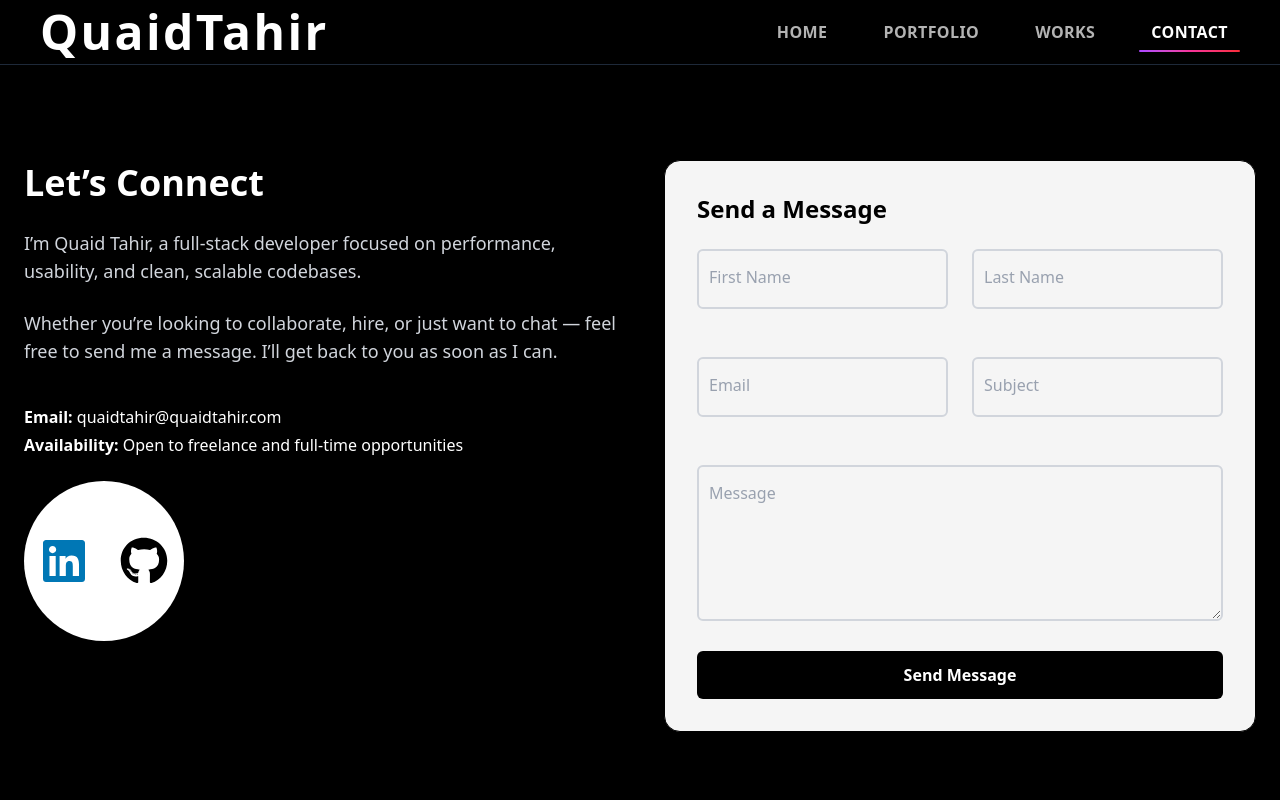
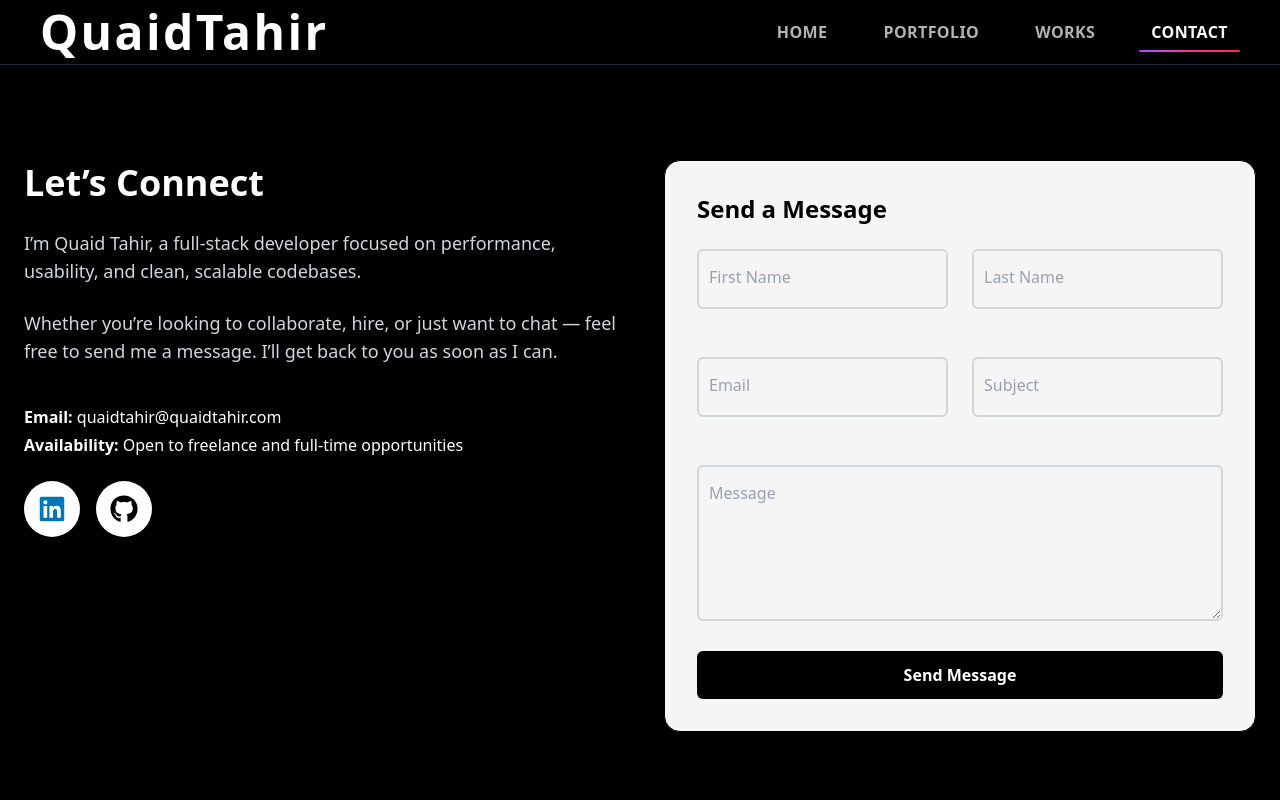
Before and after one commit to QuaidCodes/quaidtahir.com, a Next.js app: page /contact in a window 1280 px wide. Shown: the top 800 px of the page. Built offline with nearby package versions, Linux system fonts and the light colour scheme.

Commit message:
contact social added

```diff
--- a/src/components/SocialWheel.tsx
+++ b/src/components/SocialWheel.tsx
@@ -1,47 +1,28 @@
 "use client";
 
-import { motion } from "framer-motion";
 import { FaGithub, FaLinkedin } from "react-icons/fa";
 import Link from "next/link";
 
-export default function SocialWheel() {
+export default function SocialIcons() {
   return (
-    <div className="w-40 h-40 rounded-full overflow-hidden flex shadow-lg">
-      {/* Left half - LinkedIn */}
-      <motion.div
-        className="w-1/2 h-full bg-white flex items-center justify-center cursor-pointer"
-        whileHover={{ backgroundColor: "#0077b5", scale: 1.05 }}
-      >
-        <Link
-          href="https://linkedin.com"
-          target="_blank"
-          aria-label="LinkedIn"
-          className="flex items-center justify-center w-full h-full "
-        >
+    <div className="flex gap-4 items-center">
+      <Link href="https://linkedin.com/in/quaidtahir" target="_blank" aria-label="LinkedIn">
+        <div className="group w-14 h-14 rounded-full bg-white flex items-center justify-center shadow-md cursor-pointer transition-colors duration-300 hover:bg-[#0077b5]">
           <FaLinkedin
-            className="text-[#0077b5] transition-colors duration-300"
-            size={48}
+            size={28}
+            className="text-[#0077b5] group-hover:text-white transition-colors duration-300"
           />
-        </Link>
-      </motion.div>
+        </div>
+      </Link>
 
-      {/* Right half - GitHub */}
-      <motion.div
-        className="w-1/2 h-full bg-white flex items-center justify-center cursor-pointer"
-        whileHover={{ backgroundColor: "#000000", scale: 1.05 }}
-      >
-        <Link
-          href="https://github.com"
-          target="_blank"
-          aria-label="GitHub"
-          className="flex items-center justify-center w-full h-full"
-        >
+      <Link href="https://github.com/QuaidCodes" target="_blank" aria-label="GitHub">
+        <div className="group w-14 h-14 rounded-full bg-white flex items-center justify-center shadow-md cursor-pointer transition-colors duration-300 hover:bg-black">
           <FaGithub
-            className="text-black transition-colors duration-300 hover:text-white"
-            size={48}
+            size={28}
+            className="text-black group-hover:text-white transition-colors duration-300"
           />
-        </Link>
-      </motion.div>
+        </div>
+      </Link>
     </div>
   );
 }
```
